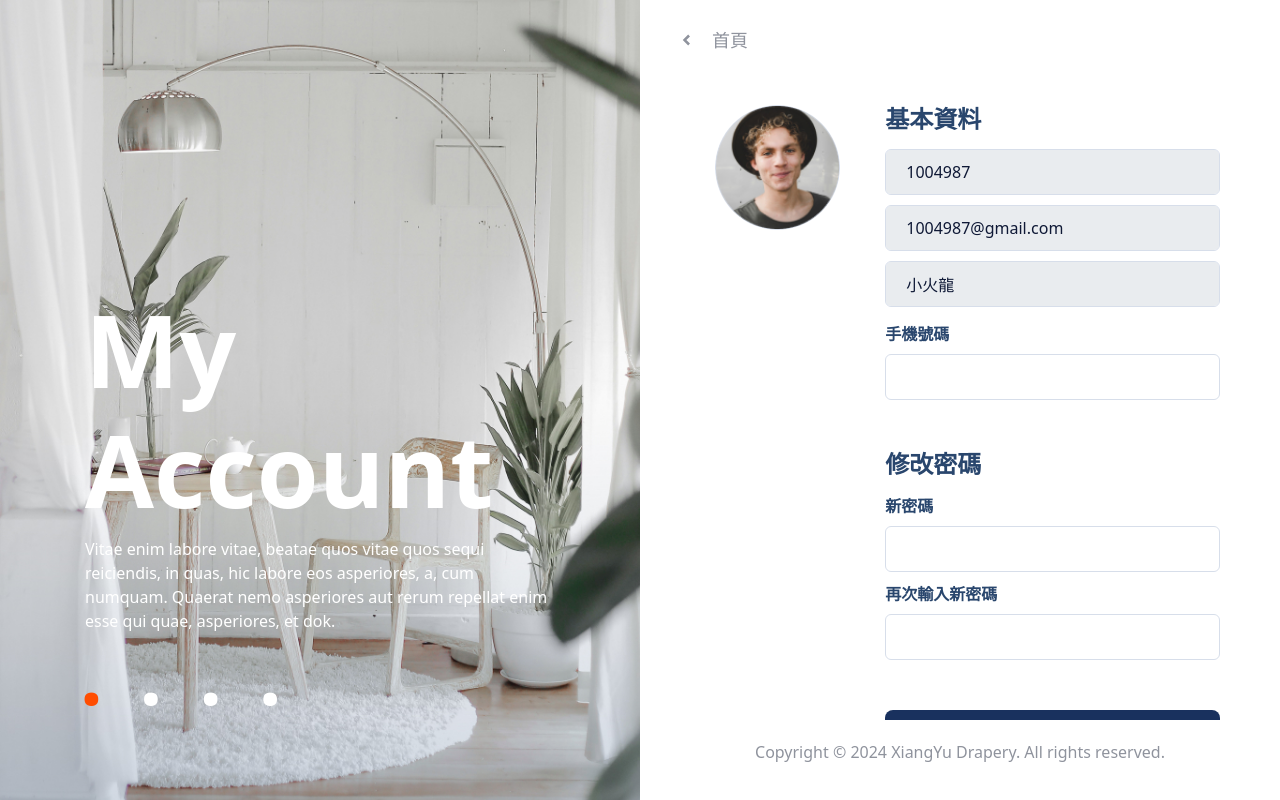
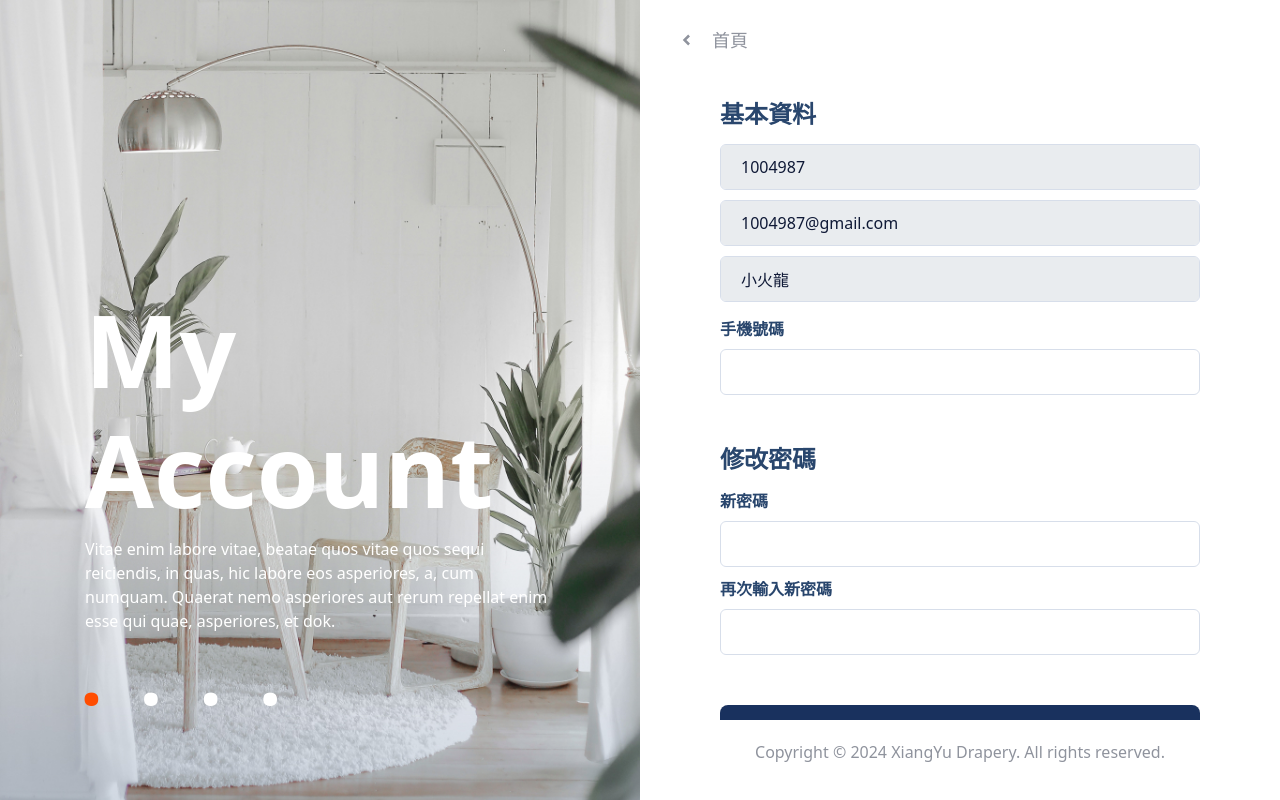
Before and after one commit to Haohan11/curtain-frontend, a Next.js app: page /account in a window 1280 px wide. Built offline with nearby package versions, Linux system fonts and the light colour scheme.

Commit message:
remove avatar

```diff
--- a/pages/account.js
+++ b/pages/account.js
@@ -20,17 +20,8 @@ const AccountPage = () => {
   };
 
   const content = (
-    <Form className="row h-100 py-5 p-0 pe-4 pe-lg-6 pe-xxl-16 g-0" onSubmit={handleSubmit}>
-      <Col sm={1} lg={3} className="vstack align-items-center position-sticky" style={{height: 'fit-content', top: "1.5625rem"}}>
-        <Image
-          className="mx-auto mb-5 rounded-circle"
-          alt="user image"
-          src={"/image/user.jpg"}
-          width={125}
-          height={125}
-        />
-      </Col>
-      <Col sm={"auto"} className="vstack text-textblue">
+    <Form className="row h-100 px-sm-4 px-lg-6 px-xxl-16 g-0" onSubmit={handleSubmit}>
+      <Col className="vstack text-textblue p-4">
         <div className="mb-10">
           <h4 className="fw-bold mb-3">基本資料</h4>
           <FormInput
```
Also changed, not shown: components/navbar.js (+0 -7 lines), 1 other file (tests, documents, lock files or other folders).
